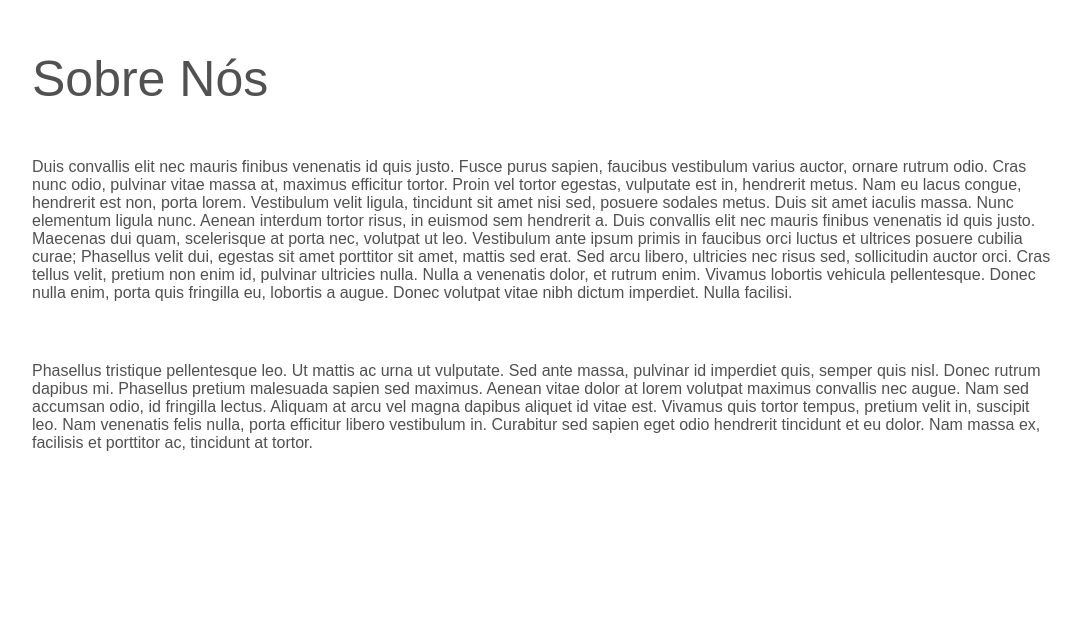
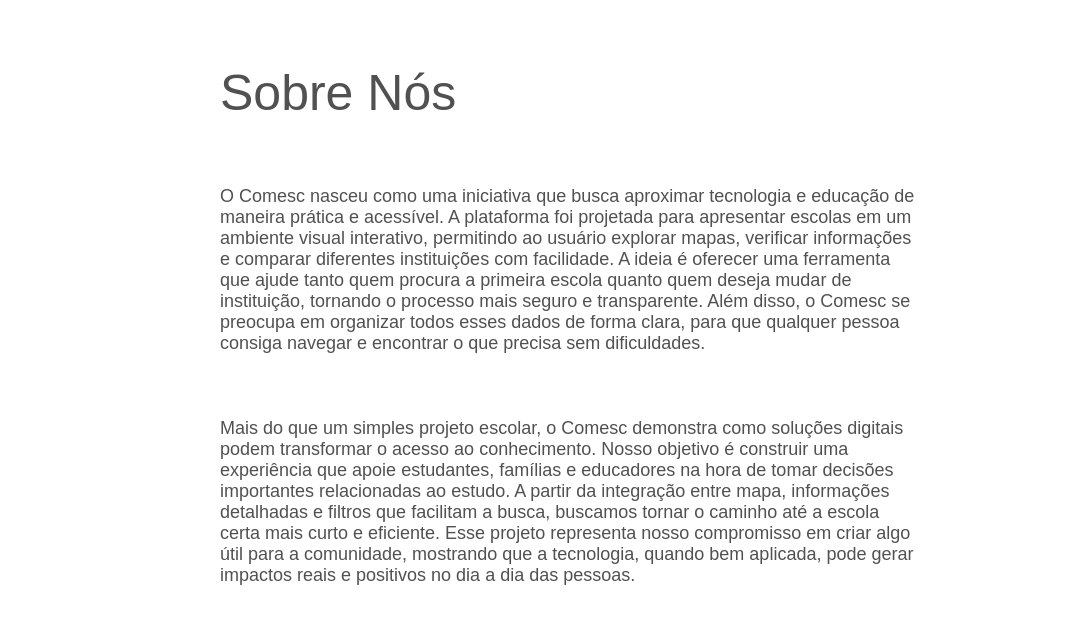
Before and after one commit to senacrs-emti/2025-1MA-cidadeconectada-G02, a plain HTML site: page index.html in a window 1280 px wide. Shown: the whole page, without its empty margins (68-1149 px from the left). Drawn offline with Linux system fonts and the light colour scheme.

Commit message:
botei conteúdo, pronto

```diff
--- a/index.html
+++ b/index.html
@@ -9,9 +9,9 @@
 <body>
     <main>
         <h1>Sobre Nós</h1>
-        <p>Duis convallis elit nec mauris finibus venenatis id quis justo. Fusce purus sapien, faucibus vestibulum varius auctor, ornare rutrum odio. Cras nunc odio, pulvinar vitae massa at, maximus efficitur tortor. Proin vel tortor egestas, vulputate est in, hendrerit metus. Nam eu lacus congue, hendrerit est non, porta lorem. Vestibulum velit ligula, tincidunt sit amet nisi sed, posuere sodales metus. Duis sit amet iaculis massa. Nunc elementum ligula nunc. Aenean interdum tortor risus, in euismod sem hendrerit a. Duis convallis elit nec mauris finibus venenatis id quis justo. Maecenas dui quam, scelerisque at porta nec, volutpat ut leo. Vestibulum ante ipsum primis in faucibus orci luctus et ultrices posuere cubilia curae; Phasellus velit dui, egestas sit amet porttitor sit amet, mattis sed erat. Sed arcu libero, ultricies nec risus sed, sollicitudin auctor orci. Cras tellus velit, pretium non enim id, pulvinar ultricies nulla. Nulla a venenatis dolor, et rutrum enim. Vivamus lobortis vehicula pellentesque. Donec nulla enim, porta quis fringilla eu, lobortis a augue. Donec volutpat vitae nibh dictum imperdiet. Nulla facilisi.</p>
+        <p>O Comesc nasceu como uma iniciativa que busca aproximar tecnologia e educação de maneira prática e acessível. A plataforma foi projetada para apresentar escolas em um ambiente visual interativo, permitindo ao usuário explorar mapas, verificar informações e comparar diferentes instituições com facilidade. A ideia é oferecer uma ferramenta que ajude tanto quem procura a primeira escola quanto quem deseja mudar de instituição, tornando o processo mais seguro e transparente. Além disso, o Comesc se preocupa em organizar todos esses dados de forma clara, para que qualquer pessoa consiga navegar e encontrar o que precisa sem dificuldades.</p>
 
-        <p>Phasellus tristique pellentesque leo. Ut mattis ac urna ut vulputate. Sed ante massa, pulvinar id imperdiet quis, semper quis nisl. Donec rutrum dapibus mi. Phasellus pretium malesuada sapien sed maximus. Aenean vitae dolor at lorem volutpat maximus convallis nec augue. Nam sed accumsan odio, id fringilla lectus. Aliquam at arcu vel magna dapibus aliquet id vitae est. Vivamus quis tortor tempus, pretium velit in, suscipit leo. Nam venenatis felis nulla, porta efficitur libero vestibulum in. Curabitur sed sapien eget odio hendrerit tincidunt et eu dolor. Nam massa ex, facilisis et porttitor ac, tincidunt at tortor.</p>
+        <p>Mais do que um simples projeto escolar, o Comesc demonstra como soluções digitais podem transformar o acesso ao conhecimento. Nosso objetivo é construir uma experiência que apoie estudantes, famílias e educadores na hora de tomar decisões importantes relacionadas ao estudo. A partir da integração entre mapa, informações detalhadas e filtros que facilitam a busca, buscamos tornar o caminho até a escola certa mais curto e eficiente. Esse projeto representa nosso compromisso em criar algo útil para a comunidade, mostrando que a tecnologia, quando bem aplicada, pode gerar impactos reais e positivos no dia a dia das pessoas.</p>
     </main>
 </body>
 </html>
--- a/style.css
+++ b/style.css
@@ -4,25 +4,21 @@
     font-family: sans-serif;
 }
 
-main div {
-    width: 100%;
-    height: 300px;
-    background-color: #FF9E00;
-}
-
 main h1 {
-    margin-left: 100px;
-    margin-top: 50px;
+    margin-left: 22.5%;
+    margin-top: 5%;
+    margin-bottom: 5%;
     font-size: 50px;
     font-weight: lighter;
     color: #515151;
 }
 
 main p {
-    width: 80%;
-    margin-left: 100px;
-    margin-top: 50px;
+    font-size: large;
+    width: 55%;
+    margin-left: 22.5%;
+    margin-right: 22.5%;
     font-weight: lighter;
     color: #515151;
-    margin-bottom: 60px;
+    margin-bottom: 5%;
 }
```
